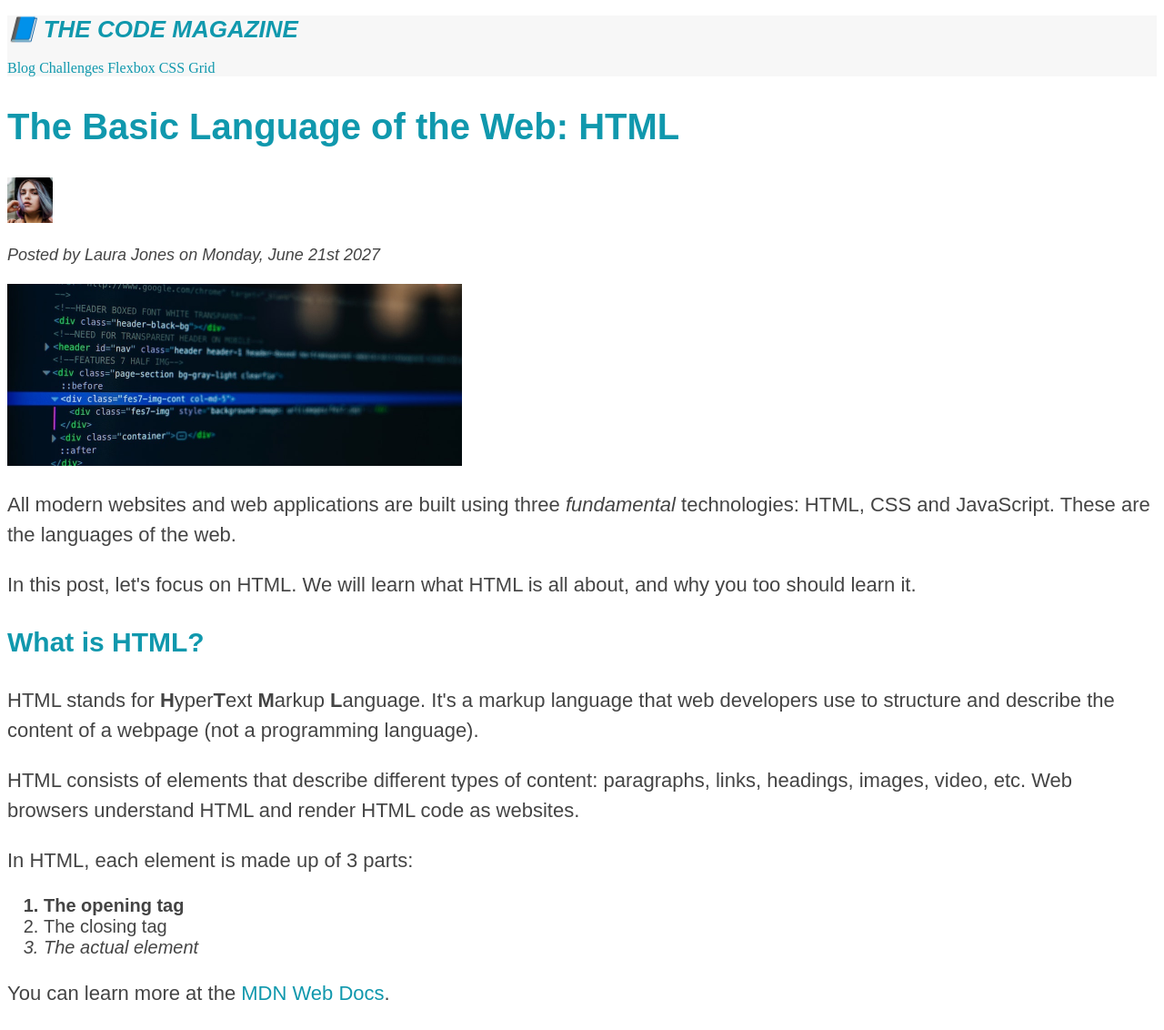
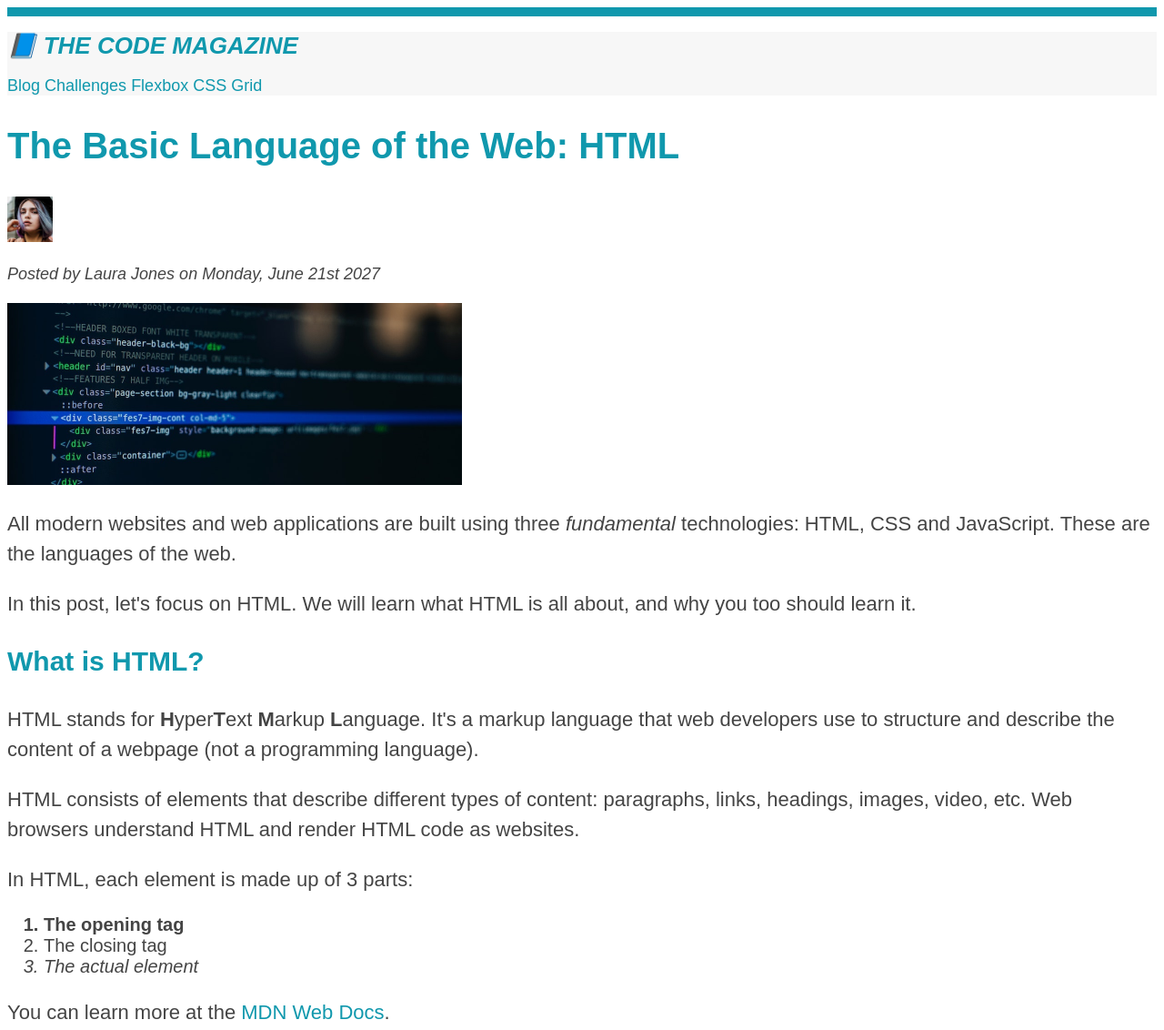
Before and after one commit to ZacharyPataky/basic-html-css-course, a plain HTML site: page 03-css-fundamentals/index.html in a window 1280 px wide. Shown: the top 1132 px of the page at 91% size. Drawn offline with Linux system fonts and the light colour scheme.

Commit message:
Added code pertaining to selector conflicts, inheritance, and the universal selector

```diff
--- a/03-css-fundamentals/index.html
+++ b/03-css-fundamentals/index.html
@@ -89,7 +89,7 @@
     </aside>
 
     <footer>
-        <p id="copyright">Copyright &copy; 2027 by The Code Magazine.</p>
+        <p id="copyright" class="copyright text">Copyright &copy; 2027 by The Code Magazine.</p>
     </footer>
 </body>
 
--- a/03-css-fundamentals/style.css
+++ b/03-css-fundamentals/style.css
@@ -1,4 +1,14 @@
-h1,
+* {
+  /* border-top: 10px solid #1098ad; */
+}
+
+body {
+  border-top: 10px solid #1098ad;
+  color: #444;
+  font-family: sans-serif;
+}
+
+/* h1,
 h2,
 h3,
 h4,
@@ -6,7 +16,7 @@ p,
 li {
   color: #444;
   font-family: sans-serif;
-}
+} */
 
 h1,
 h2,
@@ -136,3 +146,34 @@ a:active {
   background-color: black;
   font-style: italic;
 }
+
+a {
+  color: red;
+}
+
+/* Resolving Conflicts */
+
+/* #copyright {
+  color: red;
+}
+
+.copyright {
+  color: blue;
+}
+
+.text {
+  color: yellow;
+}
+
+footer p {
+  color: green !important;
+} */
+
+/* nav a:link,
+nav p {
+  font-size: 18px;
+} */
+
+nav {
+  font-size: 18px;
+}
```
